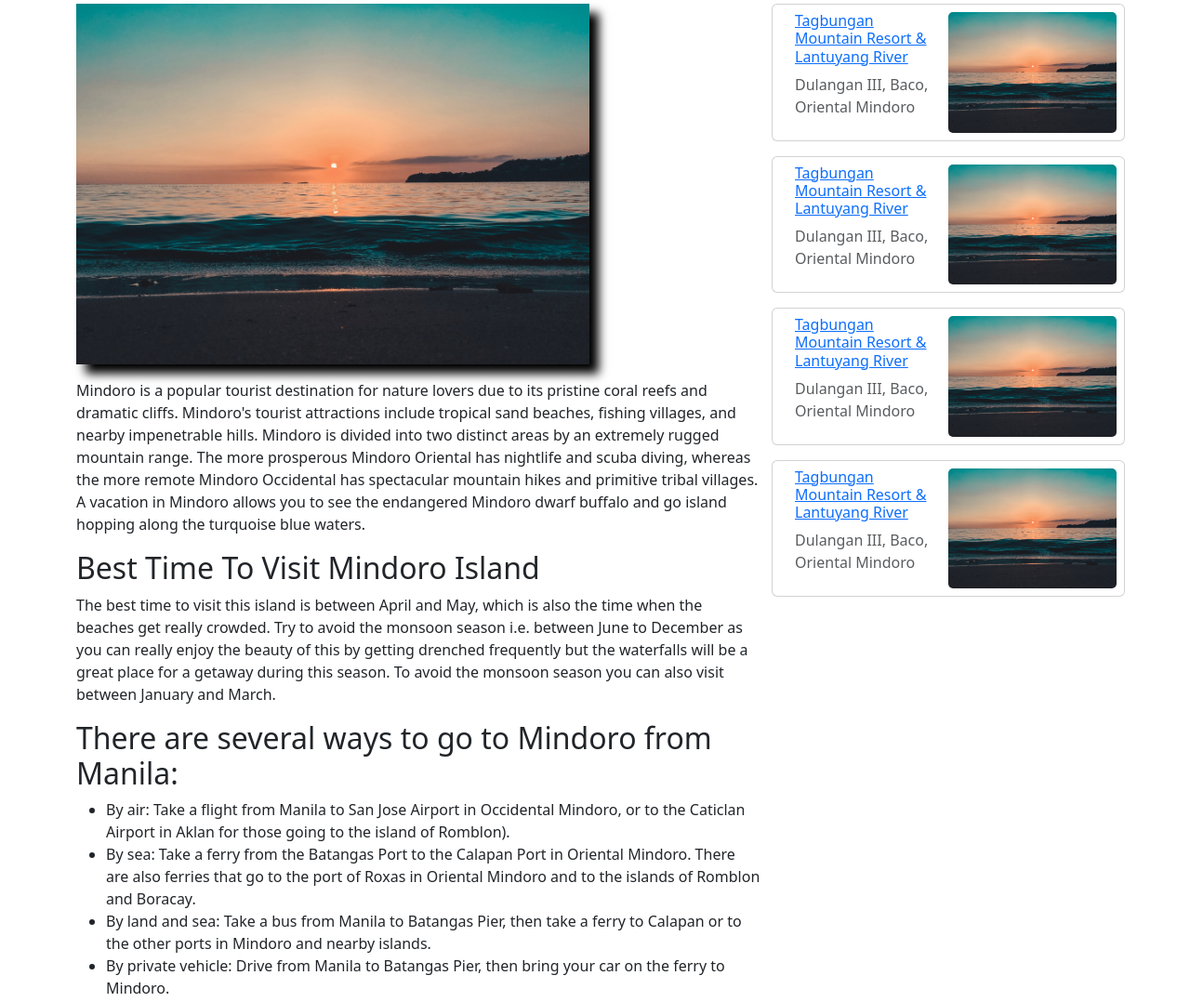
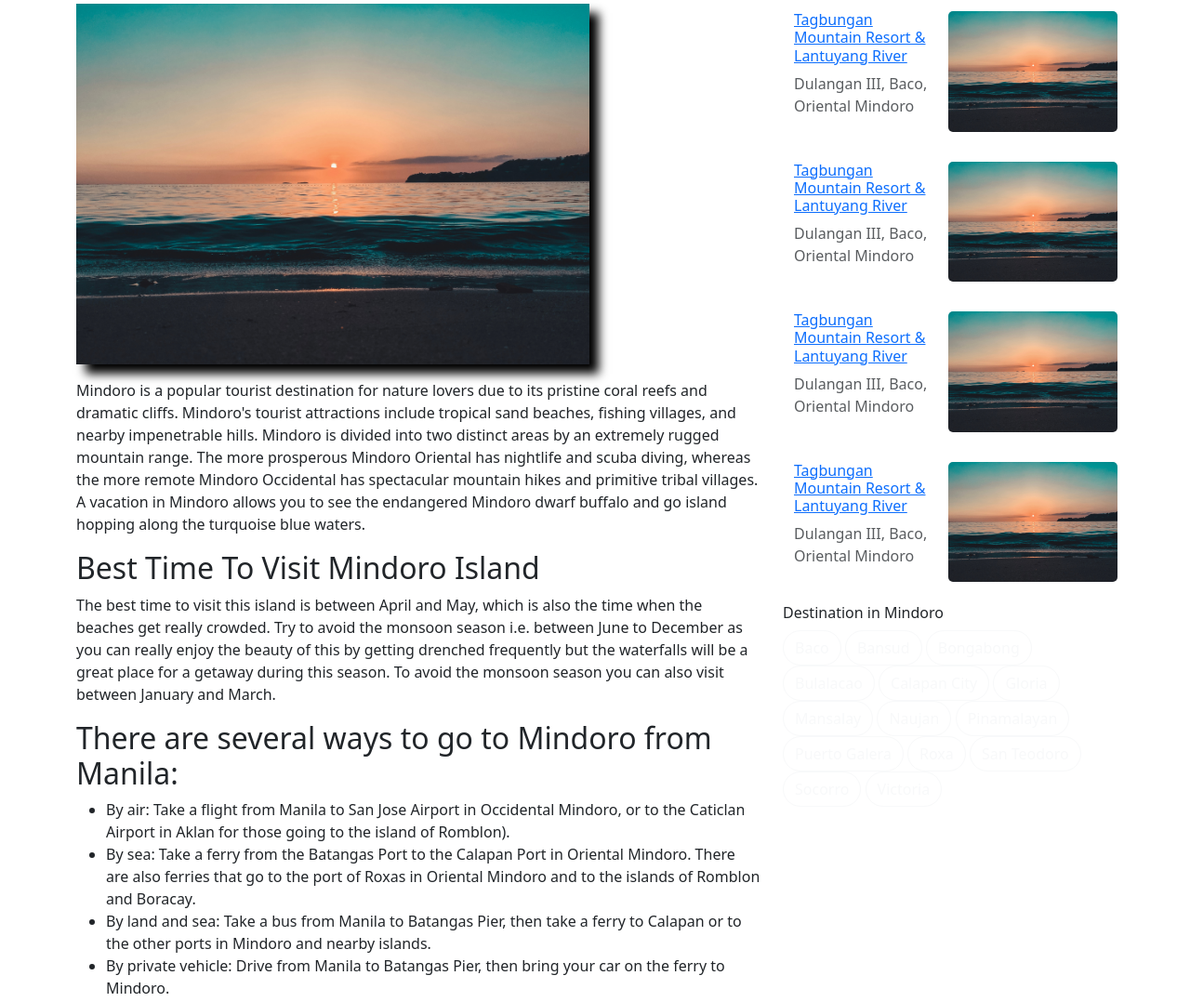
Before and after one commit to WebMaker-07/Ormin-Magascenery.github.io, a plain HTML site: page destination.html in a window 1280 px wide. Shown: the part 699-1777 px from the top of the page at 93% size. Drawn offline with nearby package versions, Linux system fonts and the light colour scheme.

Commit message:
modified destination page

```diff
--- a/destination.html
+++ b/destination.html
@@ -74,11 +74,11 @@
             </div>
         </div>
 
-        <div class="container-fluid bg-white">
+        <div class="container-fluid ">
             <div class="container">
                 <h1 class="display-1 text-center">Oriental Mindoro</h1>
                 <div class="row   pt-3">
-                    <div class="col-lg-8 img-shadow">
+                    <div class="col-lg-8 img-shadow bg-white">
                         <img src="images/bg-one.png" alt="Image" class="w-75 ">
                             <div class="pt-3">
 
@@ -144,8 +144,8 @@
                                 </ol>
                             </div>
                     </div>
-                    <div class="col-lg-4 p-0 ">
-                        <div class="card w-100 float-end mb-3">
+                        <div class="col-lg-4 p-0 border-2 ">
+                            <div class="card w-100 float-end mb-3 bg-transparent border-0">
                                 <div class="card-body p-2 d-lg-flex">
                                 <div class="px-3">
                                     <h6 class="card-title"><a href="" class="text-decoration-noneS">Tagbungan Mountain Resort & Lantuyang River</a></h6>
@@ -154,7 +154,7 @@
                                 <img src="images/bg-one.png" class="card-img w-50" alt="bg-missing" />
                                 </div>
                             </div>
-                        <div class="card w-100 float-end mb-3 ">
+                            <div class="card w-100 float-end mb-3 bg-transparent border-0">
                                 <div class="card-body p-2 d-lg-flex">
                                 <div class="px-3">
                                 <h6 class="card-title"><a href="" class="text-decoration-noneS">Tagbungan Mountain Resort & Lantuyang River</a></h6>
@@ -163,7 +163,7 @@
                                 <img src="images/bg-one.png" class="card-img w-50" alt="bg-missing" />
                                 </div>
                             </div>
-                      <div class="card w-100 float-end mb-3">
+                            <div class="card w-100 float-end mb-3 bg-transparent border-0">
                                 <div class="card-body p-2 d-lg-flex ">
                                 <div class="px-3">
                                 <h6 class="card-title"><a href="" class="text-decoration-noneS">Tagbungan Mountain Resort & Lantuyang River</a></h6>
@@ -172,7 +172,7 @@
                                 <img src="images/bg-one.png" class="card-img w-50" alt="bg-missing" />
                                 </div>
                             </div>
-                  <div class="card w-100 float-end mb-3">
+                            <div class="card w-100 float-end mb-3 bg-transparent border-0" >
                                 <div class="card-body p-2 d-lg-flex">
                                 <div class="px-3">
                                 <h6 class="card-title"><a href="" class="text-decoration-noneS">Tagbungan Mountain Resort & Lantuyang River</a></h6>
@@ -181,6 +181,26 @@
                                 <img src="images/bg-one.png" class="card-img w-50" alt="bg-missing" />
                                 </div>
                             </div>
+
+                            <div class="container text-dark">
+                                <h6>Destination in Mindoro</h6>
+                                <a href="" class="btn btn-outline-light rounded-5">Baco</a>
+                                <a href="" class="btn btn-outline-light rounded-5">Bansud</a>
+                                <a href="" class="btn btn-outline-light rounded-5">Bongabong</a>
+                                <a href="" class="btn btn-outline-light rounded-5">Bulalacao</a>
+                                <a href="" class="btn btn-outline-light rounded-5">Calapan City</a>
+                                <a href="" class="btn btn-outline-light rounded-5">Gloria</a>
+                                <a href="" class="btn btn-outline-light rounded-5">Mansalay</a>
+                                <a href="" class="btn btn-outline-light rounded-5">Naujan</a>
+                                <a href="" class="btn btn-outline-light rounded-5">Pinamalayan</a>
+                                <a href="" class="btn btn-outline-light rounded-5">Puerto Galera</a>
+                                <a href="" class="btn btn-outline-light rounded-5">Roxa</a>
+                                <a href="" class="btn btn-outline-light rounded-5">San Teodoro</a>
+                                <a href="" class="btn btn-outline-light rounded-5">Socorro</a>
+                                <a href="" class="btn btn-outline-light rounded-5">Victoria</a>
+                            </div>
+
+
                       </div>
                 </div>
             </div>
```
Also changed, not shown: index.html (+1 -0 lines). Lines whose indentation alone changed are shown as unchanged.
